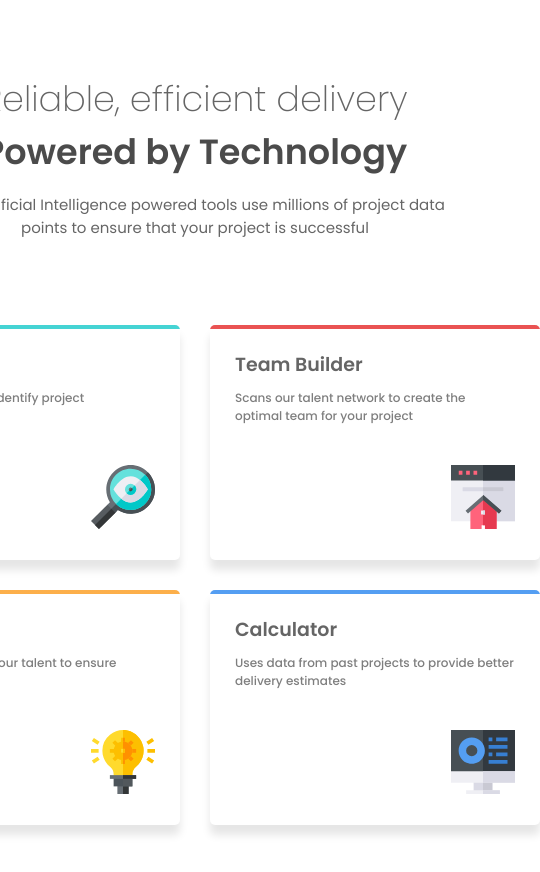
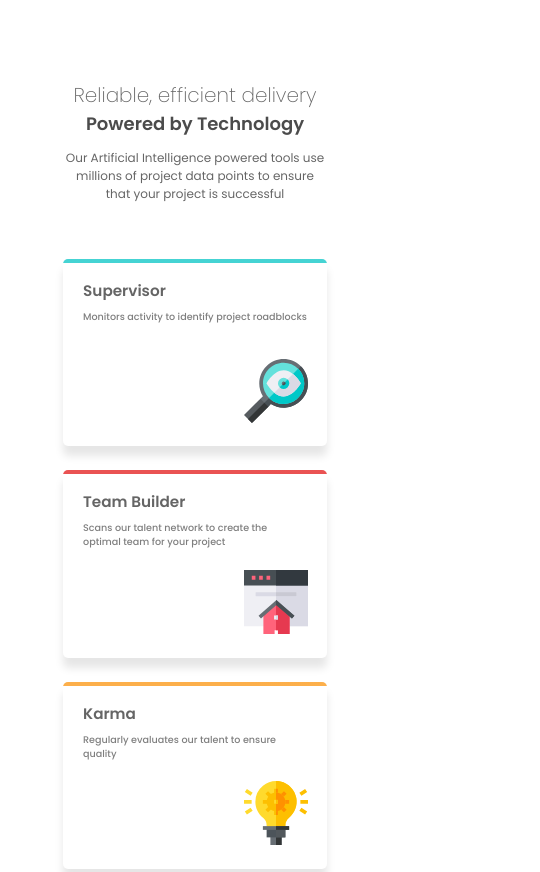
Before and after one commit to x-147/four-card-feature-section-master, a plain HTML site: page index.html in a window 390 px wide. Shown: the top 872 px of the page, 540 px wide, since content can reach past the window. Drawn offline with Linux system fonts and the light colour scheme.

Commit message:
feat: responsive for mobile

```diff
--- a/styles.css
+++ b/styles.css
@@ -46,13 +46,13 @@ body {
 }
 
 .heading-text-one {
-  font-size: 35px;
+  font-size: 2.33rem;
   font-weight: 200;
   opacity: 0.6;
 }
 
 .heading-text-two {
-  font-size: 35px;
+  font-size: 2.33rem;
   font-weight: 600;
   opacity: 0.7;
 
@@ -69,8 +69,8 @@ body {
 /* all card related styles */
 
 .card {
-  width: 330px;
-  height: 235px;
+  width: 22rem;
+  height: 15.6rem;
 
   border-radius: 5px;
   background-color: white;
@@ -83,26 +83,26 @@ body {
   width: 100%;
   height: 100%;
 
-  padding: 25px;
+  padding: 1.67rem;
 }
 
 .title {
-  font-size: 19px;
+  font-size: 1.27rem;
   font-weight: 600;
   opacity: 0.6;
-  margin-bottom: 10px;
+  margin-bottom: 0.67rem;
 }
 
 .description {
-  font-size: 12px;
+  font-size: 0.8rem;
   font-weight: 500;
   opacity: 0.5;
 }
 
 .image-container {
   position: absolute;
-  padding-right: 25px;
-  padding-bottom: 25px;
+  padding-right: 1.56rem;
+  padding-bottom: 1.56rem;
   bottom: 0;
   right: 0;
 }
@@ -161,3 +161,56 @@ body {
     grid-column: 2/2;
   }
 }
+
+@media (max-width: 700px) {
+  html {
+    font-size: 12px;
+  }
+
+  .main-container {
+    grid-template-columns: repeat(1, 1fr);
+    grid-template-rows: repeat(4, 1fr);
+  }
+
+  .heading-text {
+    grid-row: 1/1;
+    grid-column: 1/1;
+
+    width: 22rem;
+
+    margin-bottom: 0;
+  }
+
+  .heading-text-one {
+    font-size: 20px;
+  }
+
+  .heading-text-two {
+    font-size: 18px;
+  }
+
+  .heading-text-three-line-one,
+  .heading-text-three-line-two {
+    display: inline;
+  }
+
+  .supervisor {
+    grid-row: 2/2;
+    grid-column: 1/1;
+  }
+
+  .team-builder {
+    grid-row: 3/3;
+    grid-column: 1/1;
+  }
+
+  .karma {
+    grid-row: 4/4;
+    grid-column: 1/1;
+  }
+
+  .calculator {
+    grid-row: 5/5;
+    grid-column: 1/1;
+  }
+}
```
